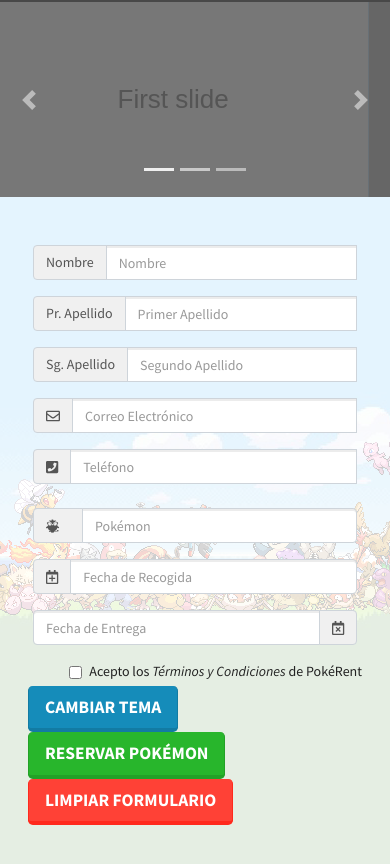
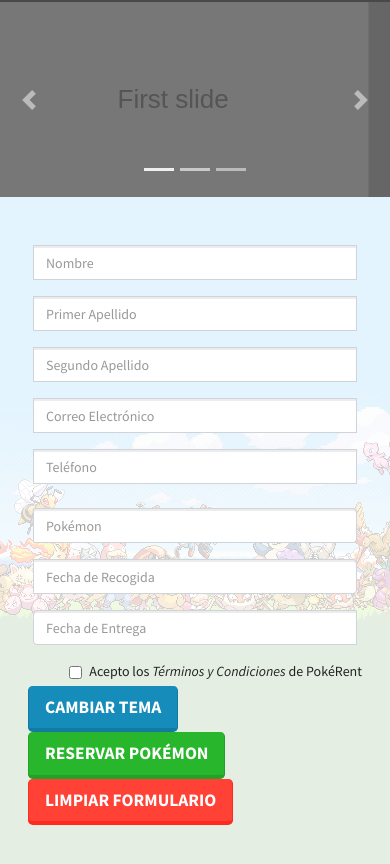
Before and after one commit to IhToN/DIWEB-JQueryUI, a plain HTML site: page index.html in a window 390 px wide. Shown: the part 116-980 px from the top of the page. Drawn offline with nearby package versions, Linux system fonts and the light colour scheme; no server answers.

Commit message:
prepend y append ocultos en xs

```diff
--- a/index.html
+++ b/index.html
@@ -85,7 +85,7 @@
                 <form class="needs-validation mx-auto" action="" novalidate>
                     <div class="form-row">
                         <div class="input-group col-md-4 mb-3">
-                            <div class="input-group-prepend">
+                            <div class="input-group-prepend d-none d-sm-block">
                                 <span class="input-group-text" id="name">Nombre</span>
                             </div>
                             <input type="text" class="form-control" id="nombre" placeholder="Nombre"
@@ -95,7 +95,7 @@
                             </div>
                         </div>
                         <div class="input-group col-md-4 mb-3">
-                            <div class="input-group-prepend">
+                            <div class="input-group-prepend d-none d-sm-block">
                                 <span class="input-group-text" id="surname">Pr. Apellido</span>
                             </div>
                             <input type="text" class="form-control" id="apellido1" placeholder="Primer Apellido"
@@ -105,7 +105,7 @@
                             </div>
                         </div>
                         <div class="input-group col-md-4 mb-3">
-                            <div class="input-group-prepend">
+                            <div class="input-group-prepend d-none d-sm-block">
                                 <span class="input-group-text" id="surnamee">Sg. Apellido</span>
                             </div>
                             <input type="text" class="form-control" id="apellido2" placeholder="Segundo Apellido"
@@ -117,7 +117,7 @@
                     </div>
                     <div class="form-row mb-2">
                         <div class="input-group col-md-6 mb-3">
-                            <div class="input-group-prepend">
+                            <div class="input-group-prepend d-none d-sm-block">
                                 <span class="input-group-text" id="mail"><i class="far fa-envelope"></i></span>
                             </div>
                             <input type="text" class="form-control" id="email" placeholder="Correo Electrónico"
@@ -127,7 +127,7 @@
                             </div>
                         </div>
                         <div class="input-group col-md-6 mb-3">
-                            <div class="input-group-prepend">
+                            <div class="input-group-prepend d-none d-sm-block">
                                 <span class="input-group-text" id="phone"><i class="fas fa-phone-square"></i></span>
                             </div>
                             <input type="text" class="form-control" id="telefono" placeholder="Teléfono"
@@ -139,7 +139,7 @@
                     </div>
                     <div class="form-row">
                         <div class="input-group col-md-4 mb-3">
-                            <div class="input-group-prepend">
+                            <div class="input-group-prepend d-none d-sm-block">
                                 <span class="input-group-text" id="pokename" style="position:relative;width:50px;"><i
                                         class="fab fa-earlybirds"></i></span>
                             </div>
@@ -147,7 +147,7 @@
                                    required aria-describedby="pokename">
                         </div>
                         <div class="input-group col-md-4 mb-3">
-                            <div class="input-group-prepend">
+                            <div class="input-group-prepend d-none d-sm-block">
                                 <span class="input-group-text" id="calstart"><i class="far fa-calendar-plus"></i></span>
                             </div>
                             <input type="text" class="form-control" id="calinicio" placeholder="Fecha de Recogida"
@@ -156,7 +156,7 @@
                         <div class="input-group col-md-4 mb-3">
                             <input type="text" class="form-control" id="calfin" placeholder="Fecha de Entrega"
                                    required aria-describedby="calend">
-                            <div class="input-group-append">
+                            <div class="input-group-append d-none d-sm-block">
                                 <span class="input-group-text" id="calend"><i class="far fa-calendar-times"></i></span>
                             </div>
                         </div>
```
